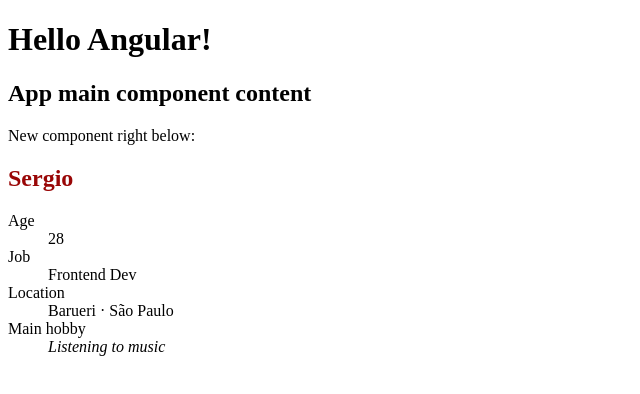
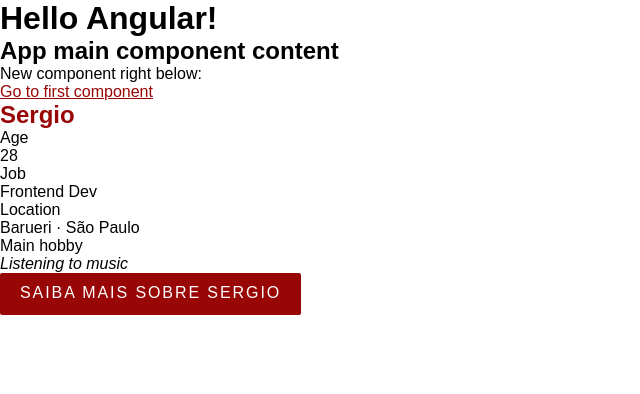
Before and after one commit to sergiofvs/angular-course, an Angular app: page / in a window 1280 px wide. Shown: the top 394 px of the page, without its empty margins (0-640 px from the left). Built offline with nearby package versions, Linux system fonts and the light colour scheme.

Commit message:
Add multiscoped styles
- Add global style
- Add scoped style to first component

```diff
--- a/src/app/app.component.html
+++ b/src/app/app.component.html
@@ -1,4 +1,5 @@
 <h1>Hello Angular!</h1>
 <h2>App main component content</h2>
 <p>New component right below:</p>
+<a href="#">Go to first component</a>
 <app-first-component></app-first-component>
--- a/src/app/components/first-component/first-component.component.css
+++ b/src/app/components/first-component/first-component.component.css
@@ -1,3 +1,14 @@
 h2 {
-  color: hsl(0, 93%, 31%);
+  color: var(--color-primary);
 }
+
+a {
+  display: inline-flex;
+  padding: 11px 20px 13px;
+  text-decoration: unset;
+  text-transform: uppercase;
+  letter-spacing: 0.12em;
+  color: white;
+  background-color: var(--color-primary);
+  border-radius: 2px;
+}
--- a/src/app/components/first-component/first-component.component.html
+++ b/src/app/components/first-component/first-component.component.html
@@ -9,3 +9,4 @@
   <dt>Main hobby</dt>
   <dd><em>{{ hobbies[0] }}</em></dd>
 </dl>
+<a href="#">Saiba mais sobre {{ name }}</a>
--- a/src/styles.css
+++ b/src/styles.css
@@ -1 +1,19 @@
-/* You can add global styles to this file, and also import other style files */
+:root {
+  --color-primary: hsl(0, 93%, 31%);
+}
+
+*,
+*::before,
+*::after {
+  margin: 0;
+  padding: 0;
+  box-sizing: border-box;
+}
+
+body {
+  font-family: sans-serif;
+}
+
+a {
+  color: var(--color-primary);
+}
```
